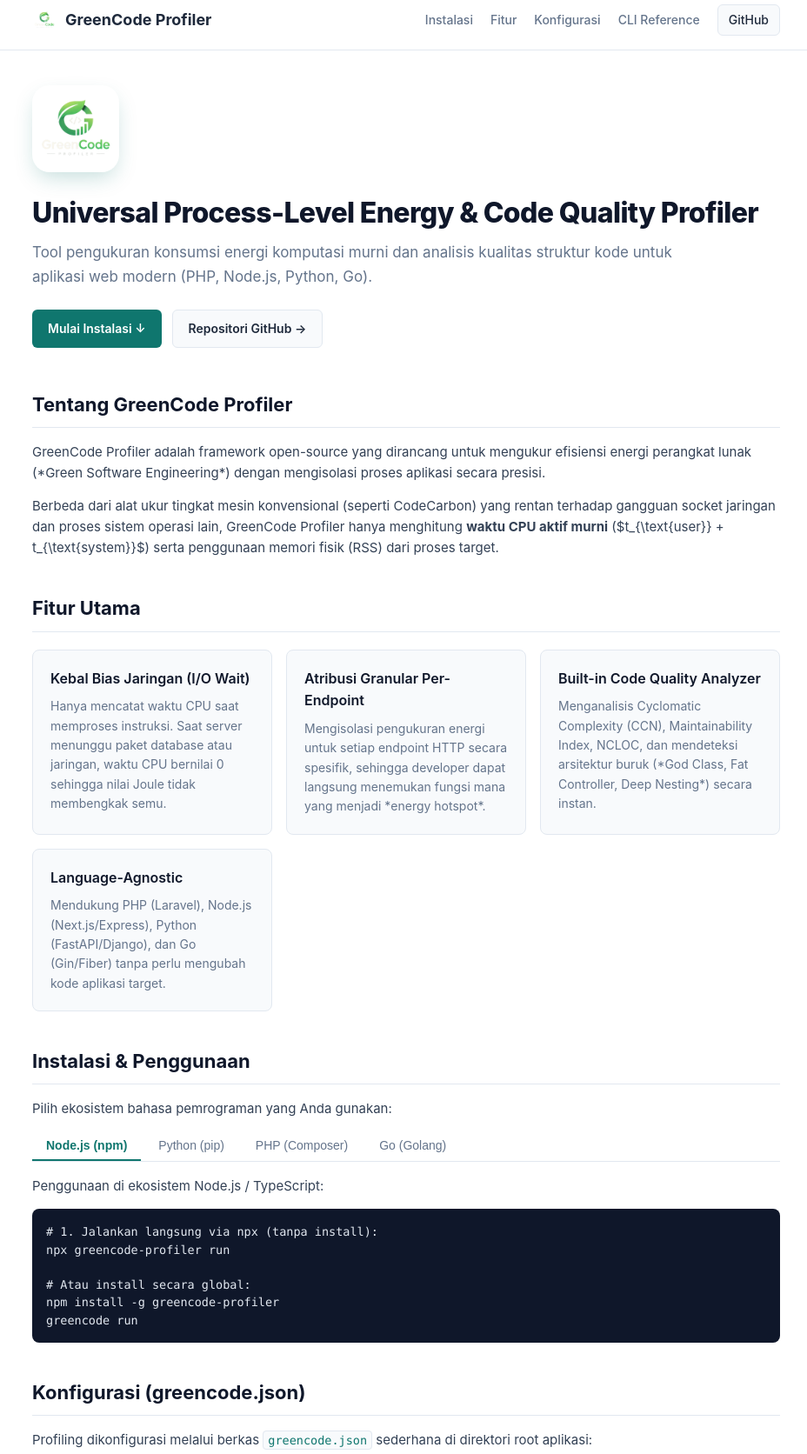
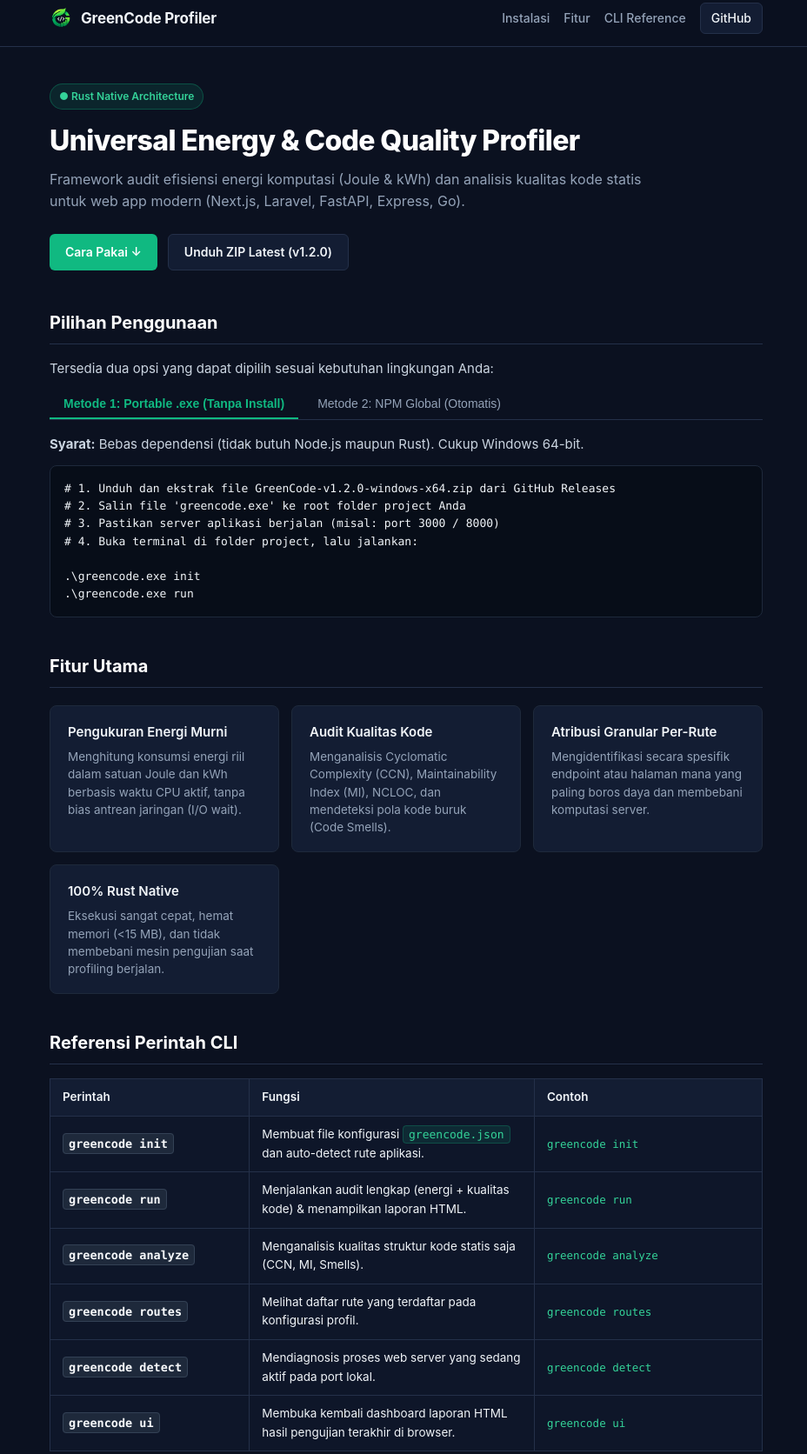
Before and after one commit to Haekalss/GreenCode-Profiler, a website: page docs/index.html in a window 1280 px wide. Shown: the part 11-1683 px from the top of the page at 87% size, without its empty margins (173-1101 px from the left). Drawn offline with Linux system fonts and the light colour scheme.

Commit message:
feat: add documentation website and project assets

```diff
--- a/docs/index.html
+++ b/docs/index.html
@@ -4,19 +4,22 @@
   <meta charset="UTF-8">
   <meta name="viewport" content="width=device-width, initial-scale=1.0">
   <title>GreenCode Profiler</title>
-  <meta name="description" content="Process-level energy profiler & static code quality analyzer for PHP, Node.js, Python, and Go.">
-  <link rel="icon" type="image/png" href="assets/logo.png">
+  <meta name="description" content="Process-level energy profiler & static code quality analyzer for modern web applications.">
+  <link rel="icon" type="image/png" href="assets/leaf.png">
   <style>
     :root {
-      --bg: #ffffff;
-      --text: #1e293b;
-      --text-muted: #64748b;
-      --border: #e2e8f0;
-      --card-bg: #f8fafc;
-      --primary: #0f766e;
-      --primary-hover: #115e59;
-      --code-bg: #0f172a;
-      --code-text: #e2e8f0;
+      --bg: #0b1120;
+      --surface: #131d33;
+      --surface-border: #1e293b;
+      --card-bg: #182238;
+      --card-hover: #1e2c47;
+      --text: #f1f5f9;
+      --text-muted: #94a3b8;
+      --primary: #10b981;
+      --primary-hover: #059669;
+      --code-bg: #070d18;
+      --code-border: #1e293b;
+      --border: #243049;
     }
 
     * { box-sizing: border-box; margin: 0; padding: 0; }
@@ -27,58 +30,49 @@
       color: var(--text);
       line-height: 1.6;
       font-size: 15px;
+      -webkit-font-smoothing: antialiased;
     }
 
     /* HEADER */
     header {
       border-bottom: 1px solid var(--border);
-      background: #ffffff;
+      background: rgba(11, 17, 32, 0.85);
+      backdrop-filter: blur(12px);
       position: sticky;
       top: 0;
       z-index: 10;
     }
 
     .nav-container {
-      max-width: 900px;
+      max-width: 860px;
       margin: 0 auto;
-      padding: 16px 20px;
+      padding: 14px 20px;
       display: flex;
       justify-content: space-between;
       align-items: center;
     }
 
     .brand {
-      font-size: 18px;
+      font-size: 17px;
       font-weight: 700;
       color: var(--text);
       text-decoration: none;
       display: flex;
       align-items: center;
       gap: 10px;
+      letter-spacing: -0.01em;
     }
 
     .brand img {
-      width: 28px;
-      height: 28px;
+      width: 26px;
+      height: 26px;
       border-radius: 6px;
-      object-fit: cover;
-    }
-
-    .hero-logo-wrapper {
-      margin-bottom: 20px;
-    }
-
-    .hero-logo {
-      width: 100px;
-      height: 100px;
-      border-radius: 20px;
-      box-shadow: 0 10px 25px -5px rgba(15, 118, 110, 0.25);
       object-fit: cover;
     }
 
     .nav-links {
       display: flex;
-      gap: 20px;
+      gap: 16px;
       align-items: center;
     }
 
@@ -87,6 +81,7 @@
       text-decoration: none;
       font-size: 14px;
       font-weight: 500;
+      transition: color 0.15s;
     }
 
     .nav-links a:hover {
@@ -99,34 +94,66 @@
       border-radius: 6px;
       color: var(--text) !important;
       font-weight: 600;
+      background: var(--surface);
+      transition: background 0.2s, border-color 0.2s;
+    }
+
+    .btn-github:hover {
       background: var(--card-bg);
+      border-color: #334155;
     }
 
     /* MAIN CONTENT */
     main {
-      max-width: 900px;
+      max-width: 860px;
       margin: 0 auto;
-      padding: 40px 20px 80px;
+      padding: 42px 20px 80px;
     }
 
     /* HERO */
     .hero {
-      margin-bottom: 48px;
+      margin-bottom: 44px;
+    }
+
+    .hero-badge {
+      display: inline-flex;
+      align-items: center;
+      gap: 6px;
+      padding: 4px 10px;
+      border-radius: 20px;
+      font-size: 12px;
+      font-weight: 600;
+      background: rgba(16, 185, 129, 0.12);
+      color: #34d399;
+      border: 1px solid rgba(16, 185, 129, 0.3);
+      margin-bottom: 16px;
+    }
+
+    .hero-logo-wrapper {
+      margin-bottom: 16px;
+    }
+
+    .hero-logo {
+      width: 76px;
+      height: 76px;
+      border-radius: 12px;
+      object-fit: cover;
+      border: 1px solid var(--border);
     }
 
     .hero h1 {
       font-size: 32px;
       font-weight: 800;
       line-height: 1.25;
-      color: #0f172a;
+      color: #ffffff;
       margin-bottom: 12px;
       letter-spacing: -0.02em;
     }
 
     .hero p {
-      font-size: 17px;
+      font-size: 16px;
       color: var(--text-muted);
-      max-width: 760px;
+      max-width: 720px;
       line-height: 1.6;
       margin-bottom: 24px;
     }
@@ -135,13 +162,14 @@
       display: flex;
       gap: 12px;
       margin-bottom: 20px;
+      flex-wrap: wrap;
     }
 
     .btn-action {
       display: inline-flex;
       align-items: center;
       gap: 6px;
-      padding: 10px 18px;
+      padding: 9px 18px;
       border-radius: 6px;
       font-size: 14px;
       font-weight: 600;
@@ -159,108 +187,66 @@
     }
 
     .btn-action-secondary {
-      background: var(--card-bg);
+      background: var(--surface);
       border: 1px solid var(--border);
       color: var(--text);
     }
 
     .btn-action-secondary:hover {
-      background: #e2e8f0;
-    }
-
-    .copy-btn {
-      background: #334155;
-      color: #f8fafc;
-      border: none;
-      padding: 5px 10px;
-      border-radius: 5px;
-      font-size: 12px;
-      cursor: pointer;
-    }
-
-    .copy-btn:hover {
-      background: #475569;
+      background: var(--card-bg);
+      border-color: #3b4d6b;
     }
 
     /* TYPOGRAPHY */
     h2 {
-      font-size: 22px;
+      font-size: 20px;
       font-weight: 700;
       margin: 40px 0 16px;
-      color: #0f172a;
+      color: #ffffff;
       border-bottom: 1px solid var(--border);
       padding-bottom: 8px;
     }
 
-    h3 {
-      font-size: 17px;
-      font-weight: 600;
-      margin: 24px 0 8px;
-      color: #0f172a;
-    }
-
     p {
-      margin-bottom: 14px;
-      color: #334155;
-    }
-
-    ul, ol {
-      margin: 0 0 16px 20px;
-      color: #334155;
-    }
-
-    li {
-      margin-bottom: 6px;
-    }
-
-    code {
-      font-family: ui-monospace, SFMono-Regular, Menlo, Monaco, Consolas, monospace;
-      background: var(--card-bg);
-      border: 1px solid var(--border);
-      padding: 2px 5px;
-      border-radius: 4px;
-      font-size: 13.5px;
-      color: #0f766e;
-    }
-
-    pre {
-      background: var(--code-bg);
-      color: var(--code-text);
-      padding: 16px;
-      border-radius: 8px;
-      overflow-x: auto;
-      margin: 14px 0;
-      font-family: ui-monospace, SFMono-Regular, Menlo, Monaco, Consolas, monospace;
-      font-size: 13.5px;
-      line-height: 1.5;
+      margin-bottom: 12px;
+      color: #cbd5e1;
     }
 
     /* CARDS */
     .card-grid {
       display: grid;
-      grid-template-columns: repeat(auto-fit, minmax(260px, 1fr));
-      gap: 16px;
+      grid-template-columns: repeat(auto-fit, minmax(250px, 1fr));
+      gap: 14px;
       margin: 20px 0;
     }
 
     .card {
-      background: var(--card-bg);
-      border: 1px solid var(--border);
+      background: var(--surface);
+      border: 1px solid var(--surface-border);
       border-radius: 8px;
-      padding: 20px;
+      padding: 18px 20px;
+      transition: border-color 0.2s;
+    }
+
+    .card:hover {
+      border-color: #334155;
     }
 
     .card h4 {
-      font-size: 16px;
+      font-size: 15px;
       font-weight: 600;
-      margin-bottom: 8px;
-      color: #0f172a;
+      margin-bottom: 6px;
+      color: #f1f5f9;
+      display: flex;
+      align-items: center;
+      gap: 8px;
     }
 
     .card p {
-      font-size: 14px;
+      font-size: 13.5px;
       margin: 0;
       color: var(--text-muted);
+      line-height: 1.5;
     }
 
     /* TABS */
@@ -268,7 +254,7 @@
       display: flex;
       border-bottom: 1px solid var(--border);
       margin-bottom: 16px;
-      gap: 4px;
+      gap: 6px;
     }
 
     .tab-item {
@@ -280,6 +266,7 @@
       font-weight: 500;
       color: var(--text-muted);
       border-bottom: 2px solid transparent;
+      transition: all 0.15s;
     }
 
     .tab-item.active {
@@ -296,12 +283,36 @@
       display: block;
     }
 
+    /* CODE & PRE */
+    code {
+      font-family: ui-monospace, SFMono-Regular, Menlo, Monaco, Consolas, monospace;
+      background: rgba(16, 185, 129, 0.12);
+      border: 1px solid rgba(16, 185, 129, 0.25);
+      padding: 2px 6px;
+      border-radius: 4px;
+      font-size: 13px;
+      color: #34d399;
+    }
+
+    pre {
+      background: var(--code-bg);
+      color: var(--code-text);
+      border: 1px solid var(--code-border);
+      padding: 16px;
+      border-radius: 8px;
+      overflow-x: auto;
+      margin: 12px 0;
+      font-family: ui-monospace, SFMono-Regular, Menlo, Monaco, Consolas, monospace;
+      font-size: 13px;
+      line-height: 1.55;
+    }
+
     /* TABLE */
     table {
       width: 100%;
       border-collapse: collapse;
       margin: 16px 0;
-      font-size: 14px;
+      font-size: 13.5px;
     }
 
     th, td {
@@ -311,40 +322,44 @@
     }
 
     th {
-      background: var(--card-bg);
+      background: var(--surface);
       font-weight: 600;
-      color: #0f172a;
+      color: #f1f5f9;
     }
 
-    /* CLI COMMANDS STYLING */
+    td {
+      background: rgba(19, 29, 51, 0.5);
+    }
+
     .cmd-name {
       font-family: ui-monospace, SFMono-Regular, Menlo, Monaco, Consolas, monospace;
       font-weight: 700;
-      color: #0f172a;
-      background: #f1f5f9;
+      color: #f8fafc;
+      background: #1e293b;
       padding: 3px 6px;
       border-radius: 4px;
-      border: 1px solid #e2e8f0;
+      border: 1px solid #334155;
       white-space: nowrap;
     }
 
     .cmd-example {
       font-family: ui-monospace, SFMono-Regular, Menlo, Monaco, Consolas, monospace;
-      font-size: 13px;
-      color: #0f766e;
+      font-size: 12.5px;
+      color: #34d399;
       white-space: nowrap;
     }
+
     footer {
       border-top: 1px solid var(--border);
       margin-top: 60px;
       padding-top: 24px;
-      font-size: 13.5px;
+      font-size: 13px;
       color: var(--text-muted);
       display: flex;
       justify-content: space-between;
       align-items: center;
       flex-wrap: wrap;
-      gap: 12px;
+      gap: 10px;
     }
 
     footer a {
@@ -363,15 +378,14 @@
   <header>
     <div class="nav-container">
       <a href="#" class="brand">
-        <img src="assets/logo.png" alt="GreenCode Logo">
+        <img src="assets/leaf.png" alt="GreenCode Logo">
         GreenCode Profiler
       </a>
       <div class="nav-links">
         <a href="#instalasi">Instalasi</a>
         <a href="#fitur">Fitur</a>
-        <a href="#konfigurasi">Konfigurasi</a>
         <a href="#cli">CLI Reference</a>
-        <a href="https://github.com" target="_blank" class="btn-github">GitHub</a>
+        <a href="https://github.com/Haekalss/GreenCode-Profiler" target="_blank" class="btn-github">GitHub</a>
       </div>
     </div>
   </header>
@@ -380,23 +394,49 @@
   <main>
     <!-- HERO -->
     <div class="hero">
-      <div class="hero-logo-wrapper">
-        <img src="assets/logo.png" alt="GreenCode Profiler Logo" class="hero-logo">
-      </div>
-      <h1>Universal Process-Level Energy &amp; Code Quality Profiler</h1>
-      <p>Tool pengukuran konsumsi energi komputasi murni dan analisis kualitas struktur kode untuk aplikasi web modern (PHP, Node.js, Python, Go).</p>
+      <div class="hero-badge">&#9679; Rust Native Architecture</div>
+      <h1>Universal Energy &amp; Code Quality Profiler</h1>
+      <p>Framework audit efisiensi energi komputasi (Joule &amp; kWh) dan analisis kualitas kode statis untuk web app modern (Next.js, Laravel, FastAPI, Express, Go).</p>
 
       <div class="hero-actions">
-        <a href="#instalasi" class="btn-action btn-action-primary">Mulai Instalasi &darr;</a>
-        <a href="https://github.com" target="_blank" class="btn-action btn-action-secondary">Repositori GitHub &rarr;</a>
+        <a href="#instalasi" class="btn-action btn-action-primary">Cara Pakai &darr;</a>
+        <a href="https://github.com/Haekalss/GreenCode-Profiler/releases/download/v1.2.0/GreenCode-v1.2.0-windows-x64.zip" target="_blank" class="btn-action btn-action-secondary">Unduh ZIP Latest (v1.2.0) </a>
+        <!-- <a href="https://github.com/Haekalss/GreenCode-Profiler" target="_blank" class="btn-action btn-action-secondary">Repositori GitHub &rarr;</a> -->
       </div>
     </div>
 
-    <!-- TENTANG -->
-    <section>
-      <h2>Tentang GreenCode Profiler</h2>
-      <p>GreenCode Profiler adalah framework open-source yang dirancang untuk mengukur efisiensi energi perangkat lunak (*Green Software Engineering*) dengan mengisolasi proses aplikasi secara presisi.</p>
-      <p>Berbeda dari alat ukur tingkat mesin konvensional (seperti CodeCarbon) yang rentan terhadap gangguan socket jaringan dan proses sistem operasi lain, GreenCode Profiler hanya menghitung <strong>waktu CPU aktif murni</strong> ($t_{\text{user}} + t_{\text{system}}$) serta penggunaan memori fisik (RSS) dari proses target.</p>
+    <!-- INSTALASI -->
+    <section id="instalasi">
+      <h2>Pilihan Penggunaan</h2>
+      <p>Tersedia dua opsi yang dapat dipilih sesuai kebutuhan lingkungan Anda:</p>
+
+      <div class="tab-nav">
+        <button class="tab-item active" onclick="showTab('tab-exe')">Metode 1: Portable .exe (Tanpa Install)</button>
+        <button class="tab-item" onclick="showTab('tab-npm')">Metode 2: NPM Global (Otomatis)</button>
+      </div>
+
+      <!-- METODE 1 -->
+      <div id="tab-exe" class="tab-panel active">
+        <p><strong>Syarat:</strong> Bebas dependensi (tidak butuh Node.js maupun Rust). Cukup Windows 64-bit.</p>
+        <pre># 1. Unduh dan ekstrak file GreenCode-v1.2.0-windows-x64.zip dari GitHub Releases
+# 2. Salin file 'greencode.exe' ke root folder project Anda
+# 3. Pastikan server aplikasi berjalan (misal: port 3000 / 8000)
+# 4. Buka terminal di folder project, lalu jalankan:
+
+.\greencode.exe init
+.\greencode.exe run</pre>
+      </div>
+
+      <!-- METODE 2 -->
+      <div id="tab-npm" class="tab-panel">
+        <p><strong>Syarat:</strong> Memerlukan Node.js di komputer.</p>
+        <pre># 1. Jalankan perintah ini sekali saja di terminal (CMD / PowerShell):
+npm install -g git+https://github.com/Haekalss/GreenCode-Profiler.git
+
+# 2. Masuk ke folder project manapun, lalu langsung jalankan:
+greencode init
+greencode run</pre>
+      </div>
     </section>
 
     <!-- FITUR -->
@@ -404,181 +444,65 @@
       <h2>Fitur Utama</h2>
       <div class="card-grid">
         <div class="card">
-          <h4>Kebal Bias Jaringan (I/O Wait)</h4>
-          <p>Hanya mencatat waktu CPU saat memproses instruksi. Saat server menunggu paket database atau jaringan, waktu CPU bernilai 0 sehingga nilai Joule tidak membengkak semu.</p>
+          <h4>Pengukuran Energi Murni</h4>
+          <p>Menghitung konsumsi energi riil dalam satuan Joule dan kWh berbasis waktu CPU aktif, tanpa bias antrean jaringan (I/O wait).</p>
         </div>
         <div class="card">
-          <h4>Atribusi Granular Per-Endpoint</h4>
-          <p>Mengisolasi pengukuran energi untuk setiap endpoint HTTP secara spesifik, sehingga developer dapat langsung menemukan fungsi mana yang menjadi *energy hotspot*.</p>
+          <h4>Audit Kualitas Kode</h4>
+          <p>Menganalisis Cyclomatic Complexity (CCN), Maintainability Index (MI), NCLOC, dan mendeteksi pola kode buruk (Code Smells).</p>
         </div>
         <div class="card">
-          <h4>Built-in Code Quality Analyzer</h4>
-          <p>Menganalisis Cyclomatic Complexity (CCN), Maintainability Index, NCLOC, dan mendeteksi arsitektur buruk (*God Class, Fat Controller, Deep Nesting*) secara instan.</p>
+          <h4>Atribusi Granular Per-Rute</h4>
+          <p>Mengidentifikasi secara spesifik endpoint atau halaman mana yang paling boros daya dan membebani komputasi server.</p>
         </div>
         <div class="card">
-          <h4>Language-Agnostic</h4>
-          <p>Mendukung PHP (Laravel), Node.js (Next.js/Express), Python (FastAPI/Django), dan Go (Gin/Fiber) tanpa perlu mengubah kode aplikasi target.</p>
+          <h4>100% Rust Native</h4>
+          <p>Eksekusi sangat cepat, hemat memori (&lt;15 MB), dan tidak membebani mesin pengujian saat profiling berjalan.</p>
         </div>
       </div>
-    </section>
-
-    <!-- INSTALASI -->
-    <section id="instalasi">
-      <h2>Instalasi &amp; Penggunaan</h2>
-      <p>Pilih ekosistem bahasa pemrograman yang Anda gunakan:</p>
-
-      <div class="tab-nav">
-        <button class="tab-item active" onclick="showTab('tab-node')">Node.js (npm)</button>
-        <button class="tab-item" onclick="showTab('tab-py')">Python (pip)</button>
-        <button class="tab-item" onclick="showTab('tab-php')">PHP (Composer)</button>
-        <button class="tab-item" onclick="showTab('tab-go')">Go (Golang)</button>
-      </div>
-
-      <div id="tab-node" class="tab-panel active">
-        <p>Penggunaan di ekosistem Node.js / TypeScript:</p>
-        <pre># 1. Jalankan langsung via npx (tanpa install):
-npx greencode-profiler run
-
-# Atau install secara global:
-npm install -g greencode-profiler
-greencode run</pre>
-      </div>
-
-      <div id="tab-py" class="tab-panel">
-        <p>Instalasi melalui pip:</p>
-        <pre># 1. Install package
-pip install greencode-profiler
-
-# 2. Jalankan profiling dari file greencode.json
-greencode run</pre>
-      </div>
-
-      <div id="tab-php" class="tab-panel">
-        <p>Penggunaan di project PHP / Laravel:</p>
-        <pre># 1. Install via Composer
-composer require --dev greencode/profiler
-
-# 2. Jalankan profiling
-vendor/bin/greencode run</pre>
-      </div>
-
-      <div id="tab-go" class="tab-panel">
-        <p>Penggunaan di project Go:</p>
-        <pre># 1. Install CLI binary
-go install github.com/greencode-org/greencode@latest
-
-# 2. Jalankan profiling
-greencode run</pre>
-      </div>
-    </section>
-
-    <!-- KONFIGURASI -->
-    <section id="konfigurasi">
-      <h2>Konfigurasi (greencode.json)</h2>
-      <p>Profiling dikonfigurasi melalui berkas <code>greencode.json</code> sederhana di direktori root aplikasi:</p>
-
-      <pre>{
-  "project_name": "My Web Application",
-  "runtime": "php",
-  "source_dir": "app",
-  "base_url": "http://127.0.0.1:8000",
-  "repeats": 5,
-  "cpu_tdp_watts": 15.0,
-  "auth": {
-    "type": "bearer",
-    "token": "optional-token"
-  },
-  "endpoints": [
-    { "path": "/api/users", "name": "List Users", "method": "GET" },
-    { "path": "/api/reports/export", "name": "Export Document", "method": "GET" }
-  ]
-}</pre>
     </section>
 
     <!-- CLI REFERENCE -->
     <section id="cli">
       <h2>Referensi Perintah CLI</h2>
-      <p>Perintah disusun berurutan sesuai alur kerja penggunaan:</p>
-
       <table>
         <thead>
           <tr>
-            <th style="width: 25%;">Perintah</th>
+            <th style="width: 28%;">Perintah</th>
             <th>Fungsi</th>
-            <th style="width: 35%;">Contoh Penggunaan</th>
+            <th style="width: 32%;">Contoh</th>
           </tr>
         </thead>
         <tbody>
           <tr>
             <td><span class="cmd-name">greencode init</span></td>
-            <td>Membuat file konfigurasi starter <code>greencode.json</code> otomatis sesuai bahasa project.</td>
-            <td><span class="cmd-example">greencode init --preset php</span></td>
+            <td>Membuat file konfigurasi <code>greencode.json</code> dan auto-detect rute aplikasi.</td>
+            <td><span class="cmd-example">greencode init</span></td>
           </tr>
           <tr>
             <td><span class="cmd-name">greencode run</span></td>
-            <td>Menjalankan profiling lengkap (analisis struktur kode + konsumsi energi) dan membuka dashboard HTML.</td>
+            <td>Menjalankan audit lengkap (energi + kualitas kode) &amp; menampilkan laporan HTML.</td>
             <td><span class="cmd-example">greencode run</span></td>
           </tr>
           <tr>
             <td><span class="cmd-name">greencode analyze</span></td>
-            <td>Menganalisis kualitas struktur kode statis saja (CCN, NCLOC, Maintainability Index, dan Code Smells).</td>
-            <td><span class="cmd-example">greencode analyze ./src</span></td>
+            <td>Menganalisis kualitas struktur kode statis saja (CCN, MI, Smells).</td>
+            <td><span class="cmd-example">greencode analyze</span></td>
+          </tr>
+          <tr>
+            <td><span class="cmd-name">greencode routes</span></td>
+            <td>Melihat daftar rute yang terdaftar pada konfigurasi profil.</td>
+            <td><span class="cmd-example">greencode routes</span></td>
           </tr>
           <tr>
             <td><span class="cmd-name">greencode detect</span></td>
-            <td>Mendiagnosa dan menampilkan proses server yang sedang aktif mendengarkan port.</td>
+            <td>Mendiagnosis proses web server yang sedang aktif pada port lokal.</td>
             <td><span class="cmd-example">greencode detect</span></td>
           </tr>
           <tr>
             <td><span class="cmd-name">greencode ui</span></td>
-            <td>Membuka kembali dashboard laporan HTML hasil profiling terakhir di web browser.</td>
+            <td>Membuka kembali dashboard laporan HTML hasil pengujian terakhir di browser.</td>
             <td><span class="cmd-example">greencode ui</span></td>
-          </tr>
-          <tr>
-            <td><span class="cmd-name">greencode help</span></td>
-            <td>Menampilkan panduan bantuan semua perintah atau perintah spesifik.</td>
-            <td><span class="cmd-example">greencode help run</span></td>
-          </tr>
-        </tbody>
-      </table>
-    </section>
-
-    <!-- PERBANDINGAN -->
-    <section>
-      <h2>Perbandingan Teknis</h2>
-      <table>
-        <thead>
-          <tr>
-            <th>Kriteria</th>
-            <th>Profiler Tingkat Mesin (CodeCarbon)</th>
-            <th>GreenCode Profiler</th>
-          </tr>
-        </thead>
-        <tbody>
-          <tr>
-            <td>Dasar Waktu</td>
-            <td>Wall-Clock Time (Jam Dinding)</td>
-            <td>CPU Active Time ($t_{\text{user}} + t_{\text{sys}}$)</td>
-          </tr>
-          <tr>
-            <td>Kekebalan I/O Wait</td>
-            <td>Rentan (membengkak saat jaringan lambat)</td>
-            <td>Kebal (mengabaikan waktu tunggu socket)</td>
-          </tr>
-          <tr>
-            <td>Granularitas</td>
-            <td>1 angka total agregat mesin</td>
-            <td>Granular per-endpoint &amp; per-modul</td>
-          </tr>
-          <tr>
-            <td>Analisis Kualitas Kode</td>
-            <td>Tidak ada</td>
-            <td>Built-in (CCN, LOC, Smells)</td>
-          </tr>
-          <tr>
-            <td>Dukungan Ekosistem</td>
-            <td>Terbatas pada Python</td>
-            <td>Agnostik (PHP, Node.js, Python, Go)</td>
           </tr>
         </tbody>
       </table>
@@ -586,8 +510,8 @@ greencode run</pre>
 
     <!-- FOOTER -->
     <footer>
-      <div>GreenCode Profiler &bull; Open-Source Software Energy Measurement</div>
-      <div>Lisensi MIT &bull; <a href="https://github.com" target="_blank">GitHub</a></div>
+      <div>GreenCode Profiler &bull; Framework Green Software Engineering</div>
+      <div>Lisensi MIT &bull; <a href="https://github.com/Haekalss/GreenCode-Profiler" target="_blank">GitHub Repository</a></div>
     </footer>
   </main>
 
```
Also changed, not shown: README.md, assets/logo.png, docs/assets/leaf.png (added), docs/assets/logo.png (deleted), 2 other files.
